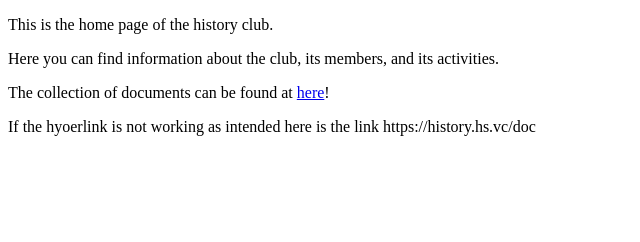
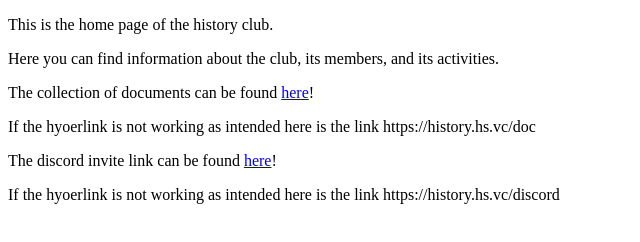
Before and after one commit to TheHistoryClub/thehistoryclub.github.io, a plain HTML site: page index.html in a window 1280 px wide. Shown: the whole page, without its empty margins (0-640 px from the left). Drawn offline with Linux system fonts and the light colour scheme.

Commit message:
Add ref. to discord

```diff
--- a/index.html
+++ b/index.html
@@ -7,6 +7,8 @@
 <body>
 <p>This is the home page of the history club.</p>
 <p>Here you can find information about the club, its members, and its activities.</p>
-<p>The collection of documents can be found at <a href="https://history.hs.vc/doc">here</a>!</p>
+<p>The collection of documents can be found <a href="https://history.hs.vc/doc">here</a>!</p>
 <p>If the hyoerlink is not working as intended here is the link https://history.hs.vc/doc</p>
+<p>The discord invite link can be found <a href="https://history.hs.vc/discord">here</a>!</p>
+<p>If the hyoerlink is not working as intended here is the link https://history.hs.vc/discord</p>
 </html>
```
